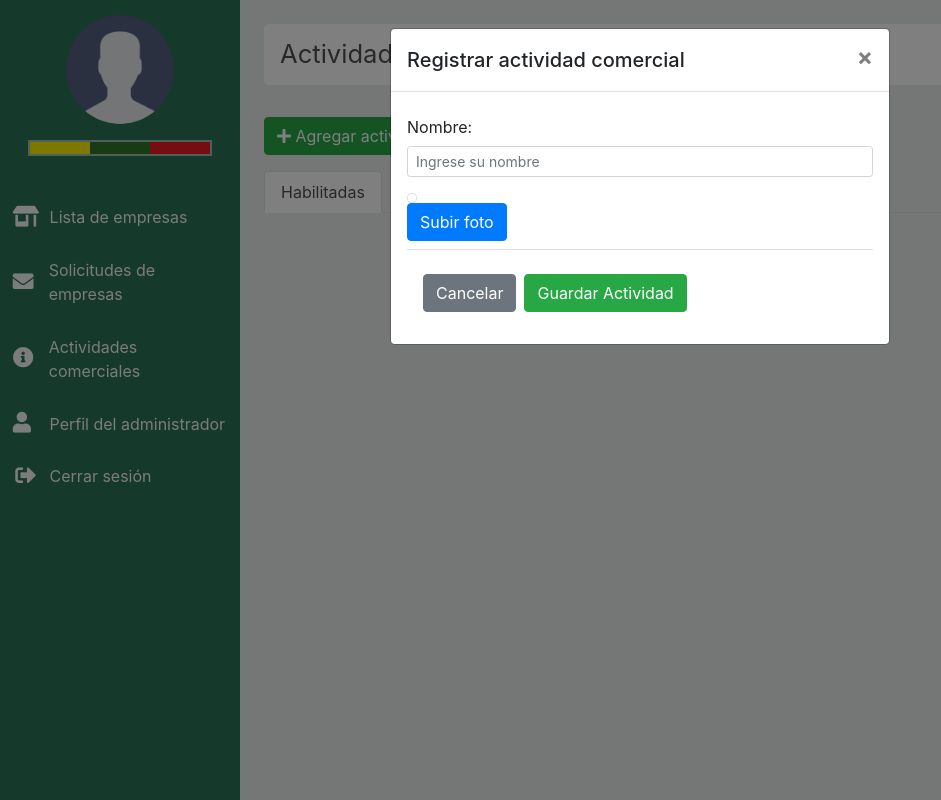
After one commit to HenryGP14/EmprendeMacara, a Django app: template AdministradorWeb/templates/tplActComercial.html in a window 1280 px wide, after a click on "Agregar actividad". The commit adds this page. Shown: the whole page, without its empty margins (0-941 px from the left). Run offline with Django 3.2, Linux system fonts and the light colour scheme; the template is opened without the code that fills it: most values are stand-ins (such as "Sample title", 1, 10 or a date in 2020); grey boxes marked "Sample" are stand-in pictures; parts of the project's set-up code (start-up, migrations or seed data) failed here and were passed over; some libraries are stand-ins or nearby versions.

Commit message:
CRUD de actividades comerciales terminado!!

```diff
--- /dev/null
+++ b/AdministradorWeb/templates/mdlAddActividad.html
@@ -0,0 +1,32 @@
+<div class="modal fade" id="modalAddActividad" tabindex="-1" aria-labelledby="exampleModalLabel" aria-hidden="true">
+    <div class="modal-dialog modal-dialog-scrollable">
+        <div class="modal-content">
+            <div class="modal-header">
+                <h5 class="modal-title" id="exampleModalLabel">Registrar actividad comercial</h5>
+                <button type="button" class="close" data-dismiss="modal" aria-label="Close">
+                    <span aria-hidden="true">&times;</span>
+                </button>
+            </div>
+            <div class="modal-body">
+                <form id="formAddActividad" method="POST" enctype="multipart/form-data">
+                    {% csrf_token %}
+                    <div class="form-group">
+                        <label for="txtActNombre" class="col-form-label">Nombre:</label>
+                        <input type="text" class="form-control form-control-sm" name="txtActNombre"
+                            placeholder="Ingrese su nombre" id="txtActNombre" autocomplete="off" onkeypress="javascript:soloLetras(event)" maxlength="50" required>
+                    </div>
+                    <img name="foto" id="fotoRegistrar" class="img-thumbnail img-fluid foto" style="display: block;">
+                    <label for="inputRegistrar" class="btn btn-primary btnsubir">Subir foto</label>
+                    <input class="btn btn-success btn-sm subirfoto" style="display: none;" id="inputRegistrar"
+                        name="imgFotoRegistrar" type="file" accept="image/jpeg" onchange="previewRegistrarActividad(this);">
+                    <div class="modal-footer" style="width: 100%; justify-content: flex-start;">
+                        <div id="alertaCamposVacios" style="width: 100%;">
+                        </div>
+                        <button type="button" class="btn btn-secondary" data-dismiss="modal">Cancelar</button>
+                        <button type="submit" class="btn btn-success">Guardar Actividad</button>
+                    </div>
+                </form>
+            </div>
+        </div>
+    </div>
+</div>
--- /dev/null
+++ b/AdministradorWeb/templates/mdlEditActividad.html
@@ -0,0 +1,33 @@
+<div class="modal fade" id="modalEdiActividad" tabindex="-1" aria-labelledby="exampleModalLabel" aria-hidden="true">
+    <div class="modal-dialog modal-dialog-scrollable">
+        <div class="modal-content formEdiActividad">
+            <div class="modal-header">
+                <h5 class="modal-title" id="exampleModalLabel">Modificar actividad comercial</h5>
+                <button type="button" class="close" data-dismiss="modal" aria-label="Close">
+                    <span aria-hidden="true">&times;</span>
+                </button>
+            </div>
+            <div class="modal-body">
+                <form id="formEdiActividad" method="POST" enctype="multipart/form-data">
+                    {% csrf_token %}
+                    <div id="actividad_id" style="display: none;"></div>
+                    <div class="form-group">
+                        <label for="txtActNombre" class="col-form-label">Nombre:</label>
+                        <input type="text" class="form-control form-control-sm" name="txtActNombre"
+                            placeholder="Ingrese su nombre" id="txtActNombre" autocomplete="off" onkeypress="javascript:soloLetras(event)" maxlength="50" required>
+                    </div>
+                    <img name="foto" id="fotoModificar" class="img-thumbnail img-fluid foto" style="display: block;">
+                    <label for="inputEditar" class="btn btn-primary btnsubir">Subir foto</label>
+                    <input class="btn btn-success btn-sm subirfoto" style="display: none;" id="inputEditar"
+                        name="imgFotoEditada" type="file" accept="image/jpeg" onchange="previewModificarActividad(this);">
+                    <div class="modal-footer" style="width: 100%; justify-content: flex-start;">
+                        <div id="alertaCamposVacios" style="width: 100%;">
+                        </div>
+                        <button type="button" class="btn btn-secondary" data-dismiss="modal">Cancelar</button>
+                        <button type="submit" class="btn btn-success">Guardar cambios</button>
+                    </div>
+                </form>
+            </div>
+        </div>
+    </div>
+</div>
--- a/AdministradorWeb/templates/tplAggActComercial.html
+++ b/AdministradorWeb/templates/tplActComercial.html
@@ -7,6 +7,11 @@
 
 {% block content %}
 <div class="nombre-opcion" id="title">Actividades comerciales</div>
+
+<button type="button" class="btn btn-success mb-3" data-toggle="modal" data-target="#modalAddActividad">
+    <i class="fas fa-plus"></i>
+    Agregar actividad
+</button>
 
 <div>
     <ul class="nav nav-tabs" id="myTab" role="tablist">
@@ -40,12 +45,20 @@
                     <div class="cont-opciones">
                         <div class="opciones">
                             <div>
-                                <a href="#" class="btn btn-light" title="Deshabilitar actividad comercial">
-                                    <i class="fas fa-trash"></i>
+                                <a href="javascript:deshabiliActivi({{act_comercial.id}}, '{{act_comercial.nombre}}')"
+                                class="btn btn-light" title="Deshabilitar actividad comercial">
+                                    <i class="fas fa-ban"></i>
                                 </a>
-                                <button class="btn btn-light" type="submit">
-                                    <i class="fas fa-cog"></i>
-                                </button>
+                                {% if act_comercial.count_empresas == 0 %}
+                                    <a href="javascript:eliminarActivi({{act_comercial.id}}, '{{act_comercial.nombre}}')"
+                                    class="btn btn-light" title="Eliminar actividad comercial">
+                                        <i class="fas fa-trash"></i>
+                                    </a>
+                                {% endif %}
+                                <a onClick="javascript:modificarActivi({{act_comercial.id}}, '{{act_comercial.nombre}}', '{{act_comercial.ruta_foto}}')"
+                                    class="btn btn-light" title="Modificar actividad comercial" >
+                                        <i class="fas fa-cog"></i>
+                                    </a>
                             </div>
                         </div>
                     </div>
@@ -70,7 +83,8 @@
                     <div class="cont-opciones">
                         <div class="opciones">
                             <div>
-                                <a href="#" class="btn btn-light" title="Habilitar actividad comercial">
+                                <a href="javascript:habilitarActivi({{act_comercial.id}}, '{{act_comercial.nombre}}')"
+                                class="btn btn-light" title="Habilitar actividad comercial">
                                     <i class="fas fa-undo"></i>
                                 </a>
                             </div>
@@ -82,5 +96,8 @@
             </div>
         </div>
     </div>
+    {% include 'mdlAddActividad.html' %}
+    {% include 'mdlEditActividad.html' %}
 </div>
+
 {% endblock content %}
--- a/AdministradorWeb/templates/tplListaEmpresas.html
+++ b/AdministradorWeb/templates/tplListaEmpresas.html
@@ -27,7 +27,7 @@
             placeholder="Por empresa o gerente" required>
         <section class="input-group-prepend">
             <button class="btn btn-primary rounded" id="btnBuscar" type="submit">Buscar</button>
-            <button class="btn bg-light rounded mx-2" type="button" id="btnRefrescar" onclick="javascript:filterEmpresas();"><i class="fas fa-sync-alt"></i></button>
+            <button class="btn bg-light rounded mx-2" type="button" id="btnRefrescar" title="Refrescar lista de empresas" onclick="javascript:filterEmpresas();"><i class="fas fa-sync-alt"></i></button>
         </section>
     </section>
 </form>
--- a/AdministradorWeb/templates/tplSolicitudes.html
+++ b/AdministradorWeb/templates/tplSolicitudes.html
@@ -16,7 +16,7 @@
                 <input type="search" class="form-control mr-2 rounded" id="txtBuscador" name="txtBuscador" size="50" placeholder="Por empresa o gerente" maxlength="50" required>
                 <section class="input-group-prepend">
                     <button class="btn btn-primary rounded" id="btnBuscar" type="submit">Buscar</button>
-                    <button class="btn bg-light rounded mx-2" type="button" id="btnRefrescar" onclick="javascript:getSolicitudes();"><i class="fas fa-sync-alt"></i></button>
+                    <button class="btn bg-light rounded mx-2" type="button" id="btnRefrescar" title="Refrescar lista de solicitudes" onclick="javascript:getSolicitudes();"><i class="fas fa-sync-alt"></i></button>
                 </section>
             </section>
         </form>
--- a/AdministradorWeb/urls.py
+++ b/AdministradorWeb/urls.py
@@ -8,11 +8,11 @@ urlpatterns = [
     path('empresas/', views.vwTplEmpresas, name="empresas"),
     path('solicitudes/', views.vwTplSolicitudes, name="solicitudes"),
     path('perfil-admin/', views.vwTplPerfil, name="perfil-admin"),
-    path('act-comercial', views.vwTplActComercial, name="act-comerciales"),
+    path('act-comerciales', views.vwTplActComercial, name="act-comerciales"),
     # URL DE ACCIONES
     path('save-perfil/', views.vwGrdPerfil, name="save-perfil"),
     path('registrar-actividad-comercial/', views.vwGrdActComercial, name="registrar-actividad-comercial"),
-    path('editar-actividad-comercial/', views.vwEdiActComercial, name="editar-actividad-comercial"),
+    path('modificar-actividad-comercial/', views.vwEdiActComercial, name="modificar-actividad-comercial"),
     path('eliminar-actividad-comercial/', views.vwEliActComercial, name="eliminar-actividad-comercial"),
     path('habilitar-actividad-comercial/', views.vwHabiliActivi, name="habilitar-actividad-comercial"),
     path('deshabilitar-actividad-comercial/', views.vwDeshabiliActi, name="deshabilitar-actividad-comercial"),
--- a/ControlNegocio/templates/OpcControlNegocio/MdlAnadServicio.html
+++ b/ControlNegocio/templates/OpcControlNegocio/MdlAnadServicio.html
@@ -34,3 +34,4 @@
             </div>
         </div>
     </div>
+</div>
--- a/ControlNegocio/views.py
+++ b/ControlNegocio/views.py
@@ -445,7 +445,7 @@ def vwEditarProducto(request):
         unProducto.ruta_foto.name = "Pro_E" + str(unEmpresa.id) + b
         os.remove("media\\" + ruta)
     except:
-        print("no existe foto")
+        pass
     unProducto.visible = True
     unProducto.save()
     return JsonResponse({"result": "1"})
--- a/Global/views.py
+++ b/Global/views.py
@@ -29,7 +29,7 @@ def vwInicio(request):
     except:
         pass
 
-    list_categorias = activi_comerciales.objects.filter(visible = True, eliminado=False)
+    list_categorias = activi_comerciales.objects.filter(visible = True)
     return render(request, "index.html", {"categorias": list_categorias})
 
 
--- a/Modelos/models.py
+++ b/Modelos/models.py
@@ -26,8 +26,10 @@ class activi_comerciales(models.Model):
     visible = models.BooleanField(default=True)
     # media/ActividadC
     ruta_foto = models.ImageField(upload_to="ActividadC", null=True, blank=False)
-    eliminado = models.BooleanField(default=False)
 
+    def count_empresas(self):
+        count = empresas.objects.filter(activi_comercial_id=self.id).count()
+        return count
 
 class empresas(models.Model):
     # un objeto de tipo ActiviComercial que tiene el id de un Actividad Comercial
--- a/static/js/administradorWeb/administradorWeb.js
+++ b/static/js/administradorWeb/administradorWeb.js
@@ -74,7 +74,7 @@ function savePerfil(parametros) {
             icon: 'error',
             text: 'Error al guardar los datos del perfil, por favor intente nuevamente'
         })
-    }).always(function (data) {});
+    }).always(function (data) { });
 }
 
 // Evento submit de un formulario que realiza una petición Ajax a una vista Django para buscar empresas
@@ -123,7 +123,7 @@ $(document).ready(function () {
                 '<strong>¡Ups!</strong> Existió un error el buscar la empresa, por favor intente nuevamente.' +
                 '</div>';
             $("#mensaje").prepend(mensaje)
-        }).always(function (data) {});
+        }).always(function (data) { });
     });
 });
 
@@ -161,7 +161,7 @@ function getEmpresas() {
             icon: 'error',
             text: 'Existió un problema al cargar las empresas, por favor actualice nuevamente la página'
         })
-    }).always(function (data) {});
+    }).always(function (data) { });
 }
 
 // Función que actualiza la lista de empresas que se muestran al usuario
@@ -314,7 +314,7 @@ function cambiarEstado(id_empresa, estado_empresa) {
             icon: 'error',
             text: 'Error al cambiar el estado de la empresa, por favor intente nuevamente'
         })
-    }).always(function (data) {});
+    }).always(function (data) { });
 }
 
 // Evento submit del formulario que realiza una petición Ajax a una vista Django para buscar solicitudes
@@ -363,7 +363,7 @@ $(document).ready(function () {
                 '<strong>¡Ups!</strong>  Existió un error el buscar la solicitud, por favor intente nuevamente.' +
                 '</div>';
             $("#mensaje").prepend(mensaje)
-        }).always(function (data) {});
+        }).always(function (data) { });
     });
 });
 
@@ -394,7 +394,7 @@ function getSolicitudes() {
             icon: 'error',
             text: 'Existió un problema al cargar las solicitudes, por favor actualice nuevamente la página'
         })
-    }).always(function (data) {});
+    }).always(function (data) { });
 }
 
 // Función que actualiza la lista de solicitudes que se muestran al usuario
@@ -503,7 +503,7 @@ function aceptarSolicit(id_empresa, empresa) {
                     icon: 'error',
                     text: 'Error al aceptar la solicitud de la empresa, por favor intente nuevamente'
                 })
-            }).always(function (data) {});
+            }).always(function (data) { });
         }
     });
 }
@@ -561,5 +561,219 @@ function rechazarSolicit(id_empresa) {
             icon: 'error',
             text: 'Error al rechazar la solicitud de la empresa, por favor intente nuevamente'
         })
-    }).always(function (data) {});
+    }).always(function (data) { });
 }
+
+function previewRegistrarActividad(input) {
+    if (input.files && input.files[0]) {
+        var reader = new FileReader();
+        reader.onload = function (e) {
+            $('#fotoRegistrar').attr('src', e.target.result);
+        };
+        reader.readAsDataURL(input.files[0]);
+    }
+}
+
+function previewModificarActividad(input) {
+    if (input.files && input.files[0]) {
+        var reader = new FileReader();
+        reader.onload = function (e) {
+            $('#fotoModificar').attr('src', e.target.result);
+        };
+        reader.readAsDataURL(input.files[0]);
+    }
+}
+
+$(document).ready(function () {
+    $("#formAddActividad").submit(function (e) {
+        e.preventDefault();
+        var parametros = new FormData($(this)[0]);
+        $.ajax({
+            url: '/administradorWeb/registrar-actividad-comercial/',
+            type: 'POST',
+            data: parametros,
+            dataType: 'json',
+            cache: false,
+            contentType: false,
+            processData: false
+        }).done(function (data) {
+           if(data.result == '1'){
+                location.reload()
+           }else{
+            Swal.fire({
+                icon: 'error',
+                text: 'Error al registrar la actividad comercial, por favor intente nuevamente'
+            })
+           }
+        }).fail(function (jqXHR, textStatus, errorThrown) {
+            Swal.fire({
+                icon: 'error',
+                text: 'Error al registrar la actividad comercial, por favor intente nuevamente'
+            })
+        }).always(function (data) { });
+    });
+});
+
+function modificarActivi(id, nombre, rutaFoto){
+    $('#formEdiActividad #actividad_id').text(id)
+    $('#formEdiActividad #txtActNombre').val(nombre);
+    $("#formEdiActividad #fotoModificar").attr("src",'/media/'+rutaFoto);
+    $('#modalEdiActividad').modal('show')
+}
+
+$(document).ready(function () {
+    $("#formEdiActividad").submit(function (e) {
+        e.preventDefault();
+        var parametros = new FormData($(this)[0]);
+        parametros.append("actividad_id", $('#actividad_id').text())
+        $.ajax({
+            url: '/administradorWeb/modificar-actividad-comercial/',
+            type: 'POST',
+            data: parametros,
+            dataType: 'json',
+            cache: false,
+            contentType: false,
+            processData: false
+        }).done(function (data) {
+           if(data.result == '1'){
+                location.reload()
+           }else{
+            Swal.fire({
+                icon: 'error',
+                text: 'Error al modificar la actividad comercial, por favor intente nuevamente'
+            })
+           }
+        }).fail(function (jqXHR, textStatus, errorThrown) {
+            Swal.fire({
+                icon: 'error',
+                text: 'Error al modificar la actividad comercial, por favor intente nuevamente'
+            })
+        }).always(function (data) { });
+    });
+});
+
+function habilitarActivi(id, actividad) {
+    swal({
+        text: "¿Confirme la habilitación de la actividad comercial " + actividad + "?",
+        icon: "info",
+        buttons: ['NO', 'SI'],
+        dangerMode: true
+    }).then((value) => {
+        // Si es true, significa que respondió SI
+        if (value == true) {
+            // Obtiene una cookie csrftoken
+            var csrftoken = getCookie('csrftoken');
+            document.body.style.cursor = 'wait';
+            $.ajax({
+                url: '/administradorWeb/habilitar-actividad-comercial/',
+                type: 'POST',
+                data: {
+                    "actividad_id": id,
+                    csrfmiddlewaretoken: csrftoken
+                },
+                dataType: 'json'
+            }).done(function (data) {
+                document.body.style.cursor = 'default';
+                // Si el resultado es 1, la transacción fue realizada correctamente
+                if (data.result == "1") {
+                    location.reload()
+                } else {
+                    Swal.fire({
+                        icon: 'error',
+                        text: 'Error al habilitar la actividad comercial, por favor intente nuevamente'
+                    })
+                }
+            }).fail(function (jqXHR, textStatus, errorThrown) {
+                document.body.style.cursor = 'default';
+                Swal.fire({
+                    icon: 'error',
+                    text: 'Error al habilitar la actividad comercial, por favor intente nuevamente'
+                })
+            }).always(function (data) { });
+        }
+    });
+}
+
+function deshabiliActivi(id, actividad) {
+    swal({
+        text: "¿Confirme la deshabilitación de la actividad comercial " + actividad + "?",
+        icon: "info",
+        buttons: ['NO', 'SI'],
+        dangerMode: true
+    }).then((value) => {
+        // Si es true, significa que respondió SI
+        if (value == true) {
+            // Obtiene una cookie csrftoken
+            var csrftoken = getCookie('csrftoken');
+            document.body.style.cursor = 'wait';
+            $.ajax({
+                url: '/administradorWeb/deshabilitar-actividad-comercial/',
+                type: 'POST',
+                data: {
+                    "actividad_id": id,
+                    csrfmiddlewaretoken: csrftoken
+                },
+                dataType: 'json'
+            }).done(function (data) {
+                document.body.style.cursor = 'default';
+                // Si el resultado es 1, la transacción fue realizada correctamente
+                if (data.result == "1") {
+                    location.reload()
+                } else {
+                    Swal.fire({
+                        icon: 'error',
+                        text: 'Error al deshabilitar la actividad comercial, por favor intente nuevamente'
+                    })
+                }
+            }).fail(function (jqXHR, textStatus, errorThrown) {
+                document.body.style.cursor = 'default';
+                Swal.fire({
+                    icon: 'error',
+                    text: 'Error al deshabilitar la actividad comercial, por favor intente nuevamente'
+                })
+            }).always(function (data) { });
+        }
+    });
+}
+
+function eliminarActivi(id, actividad) {
+    swal({
+        text: "¿Confirme la eliminación de la actividad comercial " + actividad + "?",
+        icon: "info",
+        buttons: ['NO', 'SI'],
+        dangerMode: true
+    }).then((value) => {
+        // Si es true, significa que respondió SI
+        if (value == true) {
+            // Obtiene una cookie csrftoken
+            var csrftoken = getCookie('csrftoken');
+            document.body.style.cursor = 'wait';
+            $.ajax({
+                url: '/administradorWeb/eliminar-actividad-comercial/',
+                type: 'POST',
+                data: {
+                    "actividad_id": id,
+                    csrfmiddlewaretoken: csrftoken
+                },
+                dataType: 'json'
+            }).done(function (data) {
+                document.body.style.cursor = 'default';
+                // Si el resultado es 1, la transacción fue realizada correctamente
+                if (data.result == "1") {
+                    location.reload()
+                } else {
+                    Swal.fire({
+                        icon: 'error',
+                        text: 'Error al eliminar la actividad comercial, por favor intente nuevamente'
+                    })
+                }
+            }).fail(function (jqXHR, textStatus, errorThrown) {
+                document.body.style.cursor = 'default';
+                Swal.fire({
+                    icon: 'error',
+                    text: 'Error al eliminar la actividad comercial, por favor intente nuevamente'
+                })
+            }).always(function (data) { });
+        }
+    });
+}
```
Also changed, not shown: AdministradorWeb/views.py (+29 -16 lines), Modelos/migrations/0003_activi_comerciales_visible.py, Modelos/migrations/0004_activi_comerciales_eliminado.py (deleted).
